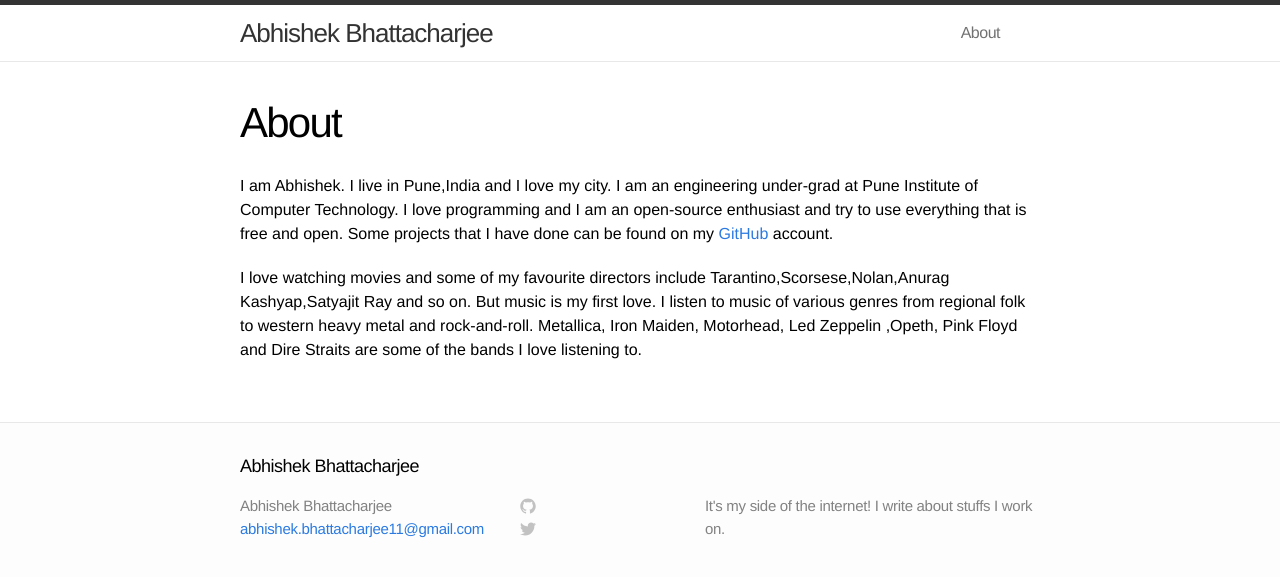
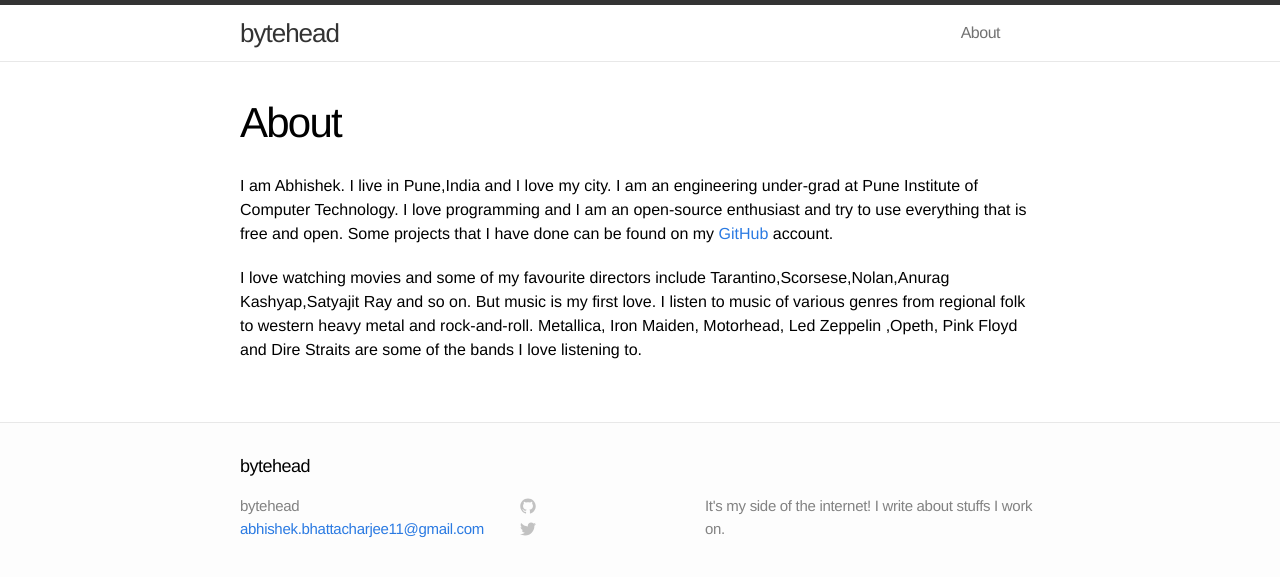
Before and after one commit to abhi11/abhi11.github.io, a Jekyll site: the page built from about.md, in a window 1280 px wide. Shown: the top 577 px of the page. Built offline with Jekyll 4.4.1, drawn with Linux system fonts in a browser that asks for light colours.

Commit message:
Changed _config.yml

```diff
--- a/_config.yml
+++ b/_config.yml
@@ -1,5 +1,5 @@
 # Site settings
-title: Abhishek Bhattacharjee
+title: bytehead
 email: abhishek.bhattacharjee11@gmail.com
 description: "It's my side of the internet! I write about stuffs I work on."
 baseurl: ""
```
